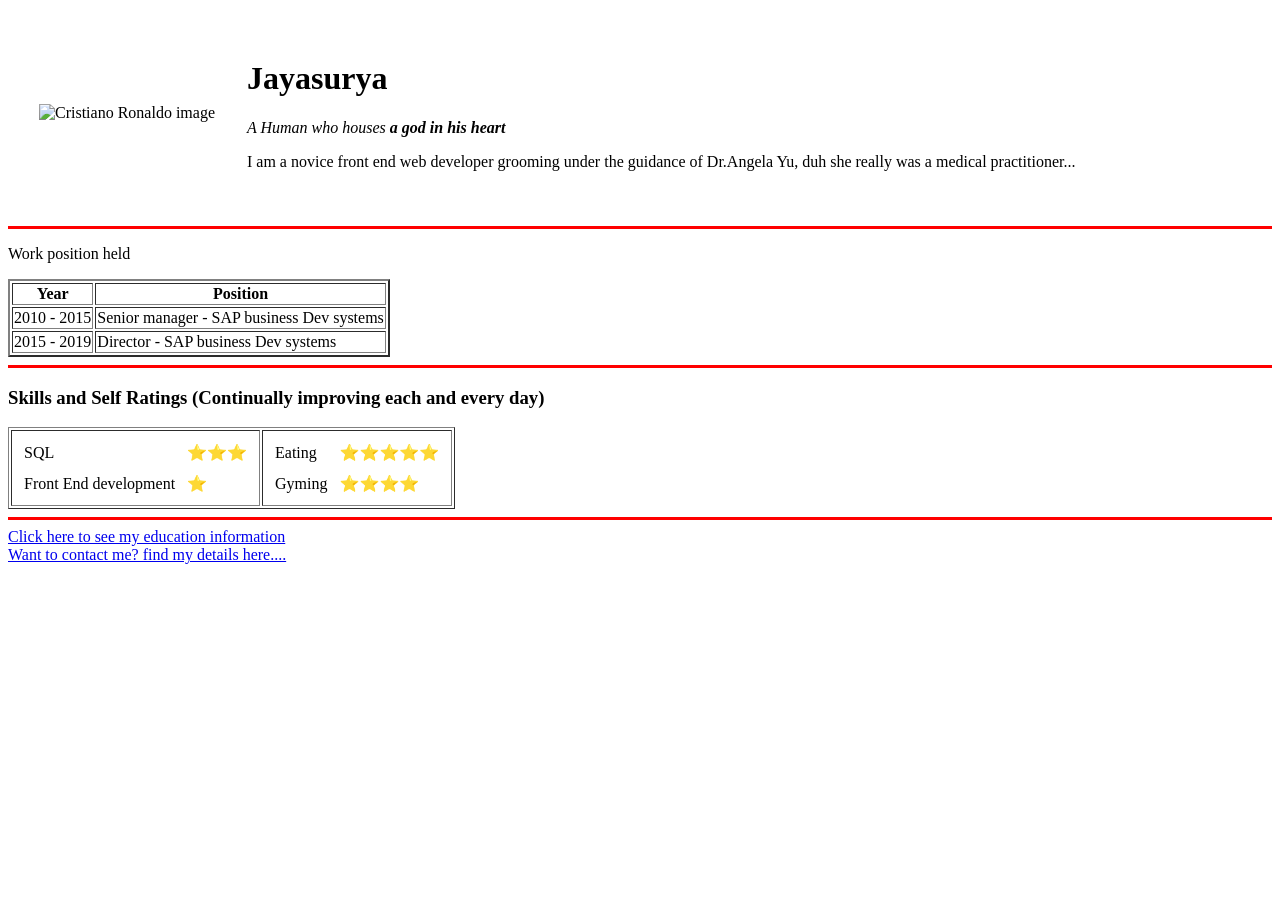
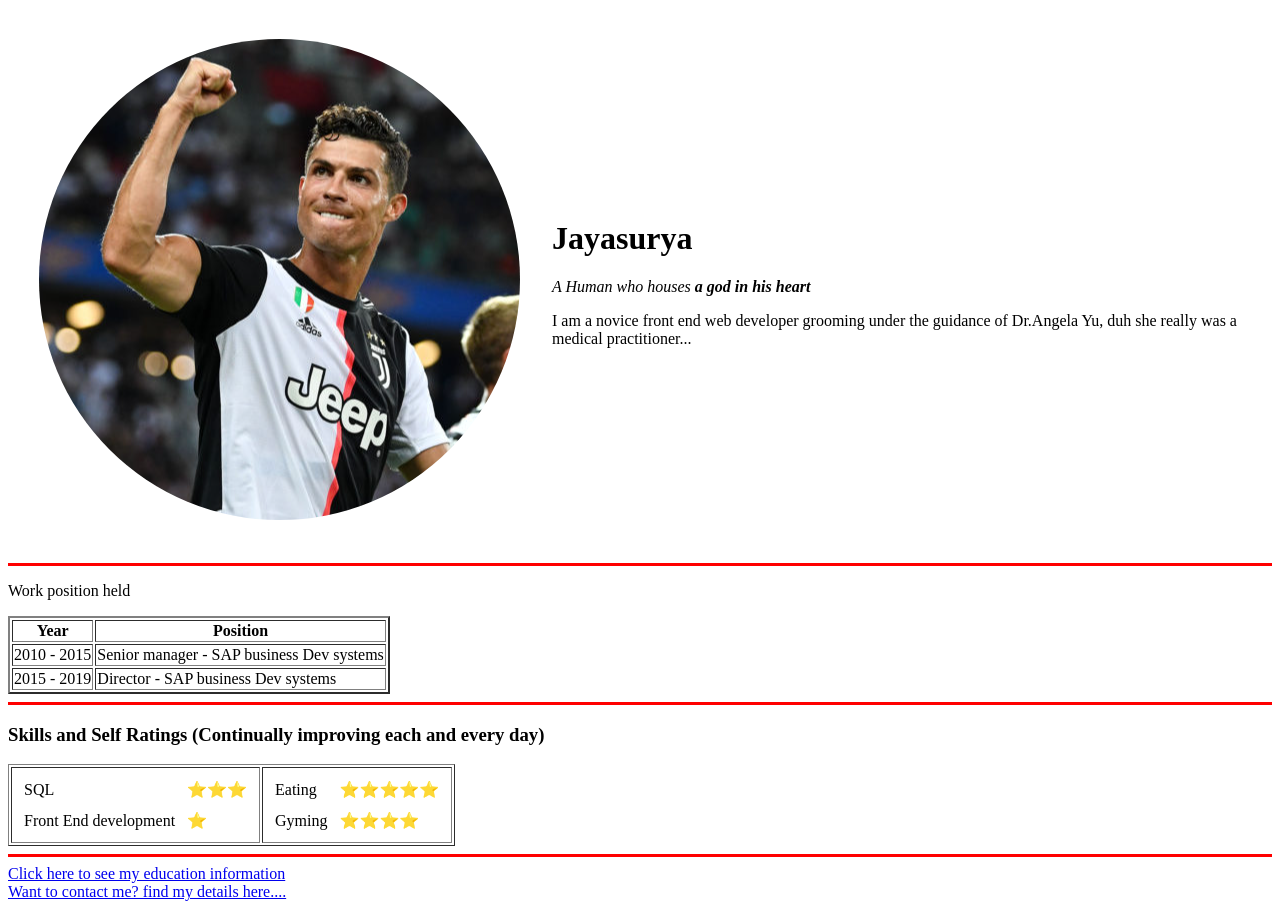
Before and after one commit to thesoontobenewyorker/cv, a plain HTML site: page index.html in a window 1280 px wide. Before the commit the page ends 800 px from the top, so only its background shows below. Drawn offline with Linux system fonts and the light colour scheme.

Commit message:
image url update

```diff
--- a/index.html
+++ b/index.html
@@ -10,7 +10,7 @@
 
   <table cellspacing = "30">
     <tr>
-      <td>  <img src="Images\circle-cropped.png" alt="Cristiano Ronaldo image"></td>
+      <td>  <img src="circle-cropped.png" alt="Cristiano Ronaldo image"></td>
       <td><h1>Jayasurya</h1>
       <em>
         <p>A Human who houses <strong>a god in his heart</strong></p>
```
